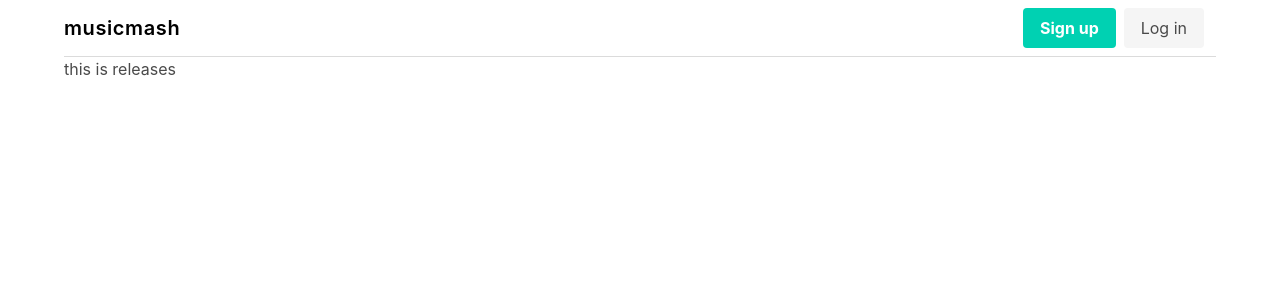
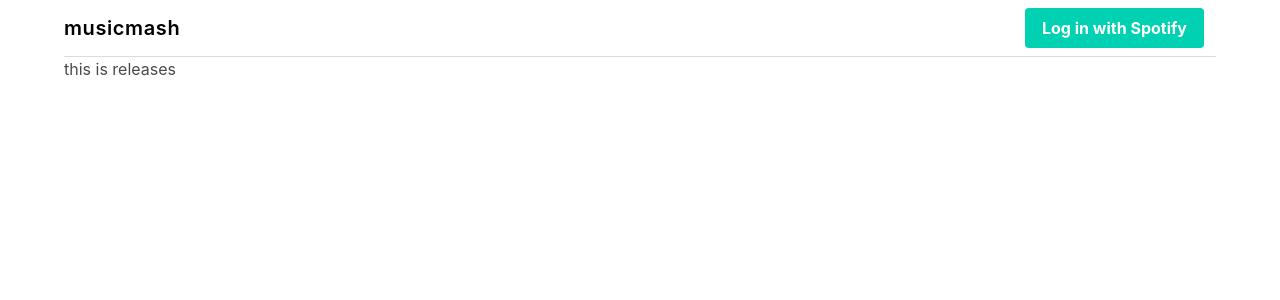
Before and after one commit to musicmash/panel, a Vue app: page /releases in a window 1280 px wide. Shown: the top 300 px of the page. Built offline with nearby package versions, Linux system fonts and the light colour scheme; no server answers.

Commit message:
Merge login and sign up buttons to login with spotify

```diff
--- a/src/components/navbar/NavBar.vue
+++ b/src/components/navbar/NavBar.vue
@@ -9,9 +9,8 @@
                 <div class="navbar-item">
                     <div class="buttons">
                         <a class="button is-primary">
-                            <strong>Sign up</strong>
+                            <strong>Log in with Spotify</strong>
                         </a>
-                        <a class="button is-light"> Log in </a>
                     </div>
                 </div>
             </div>
```
